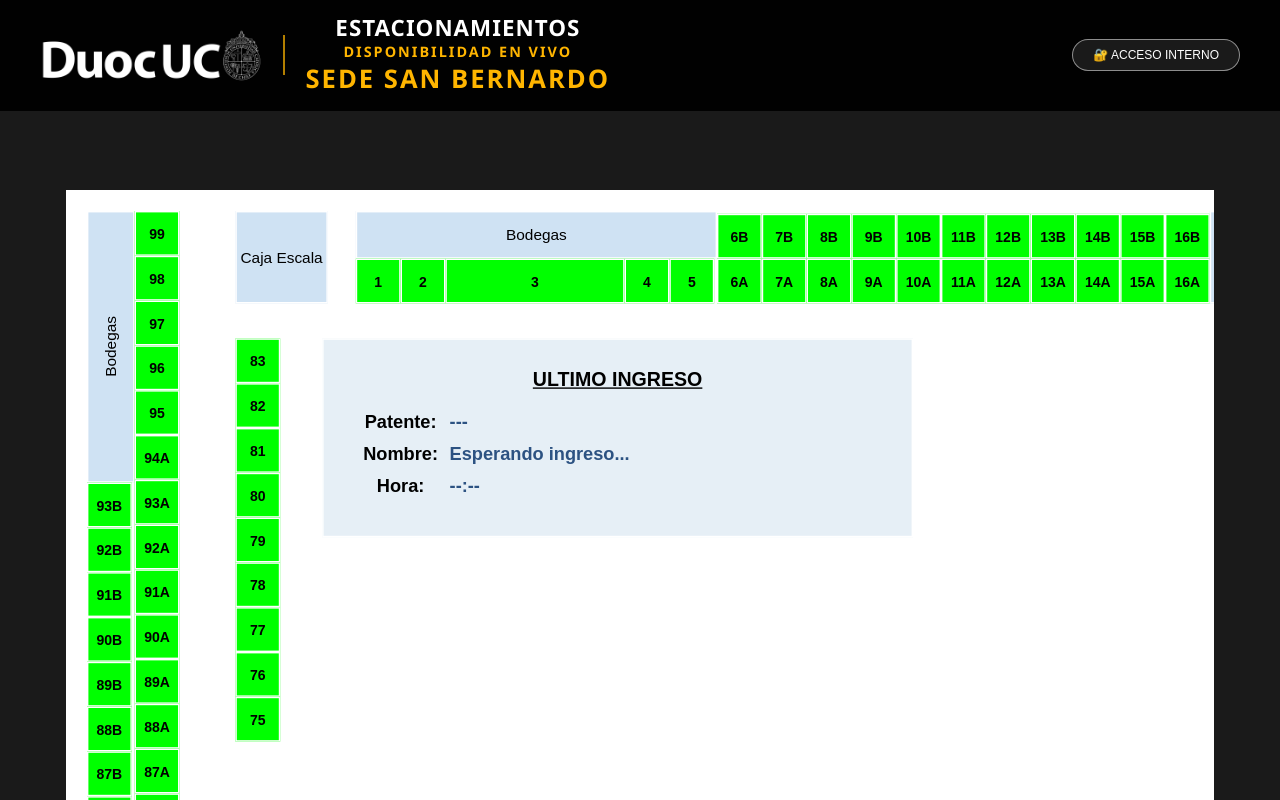
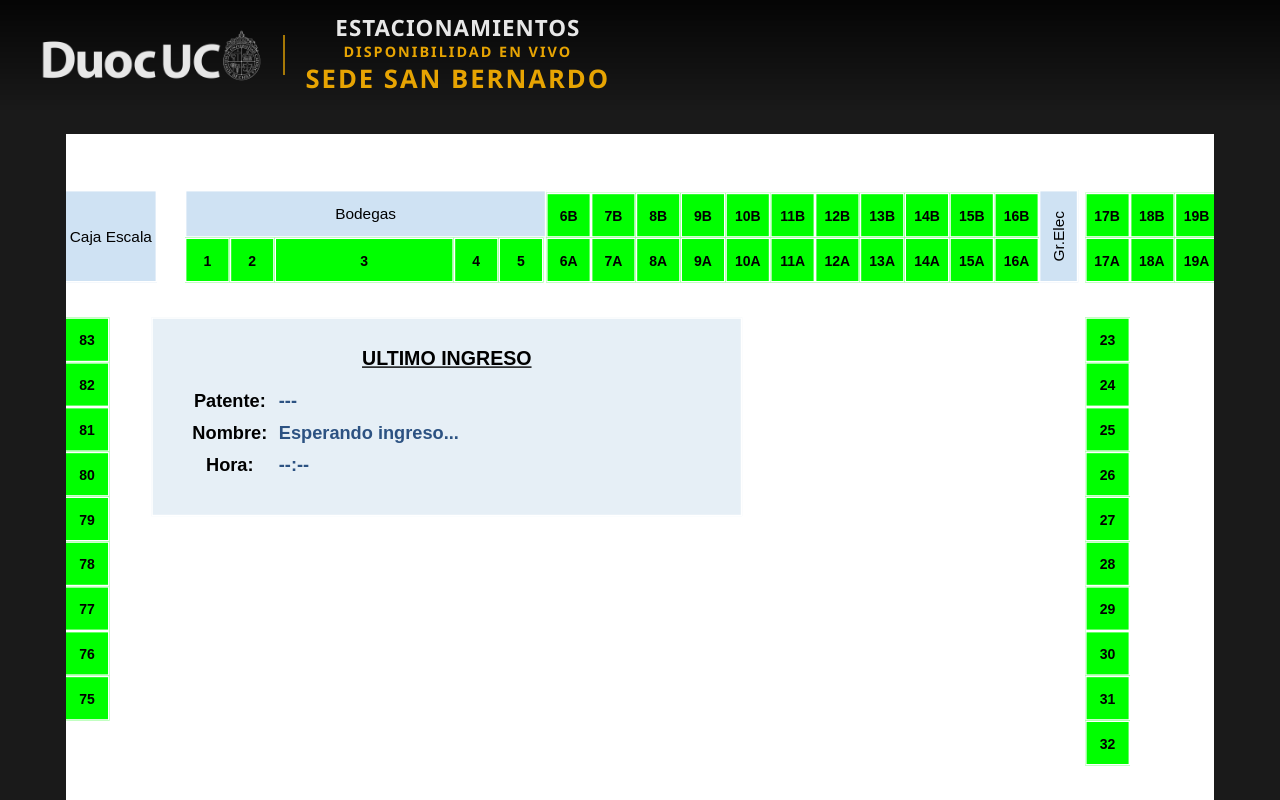
Before and after one commit to taizouu/DuocEstacionamiento, a React (Create React App) app in the folder frontend/: page / in a window 1280 px wide. Built offline with nearby package versions, Linux system fonts and the light colour scheme; no server answers.

Commit message:
Fix: mantener memoria del RUT en caso de error al asignar lugar y responsibidad de mapa

```diff
--- a/frontend/src/components/Mapa.css
+++ b/frontend/src/components/Mapa.css
@@ -8,36 +8,24 @@
   --text-color: #000;
 }
 
-/* --- CONTENEDOR DEL MAPA --- */
 .contenedor-principal {
-  /* Redujimos el padding para no perder espacio valioso en celulares */
-  padding: 15px;
+  padding: 40px;
   background-color: white;
-
-  /* Quitamos el min-height: 100vh para que no genere un espacio blanco gigante abajo */
-  min-height: auto;
+  min-height: 100vh;
   font-family: Arial, Helvetica, sans-serif;
-
   display: flex;
-  /* CAMBIO CLAVE: Cambiamos 'center' por 'flex-start' para que el scroll en celular no corte el lado izquierdo */
-  justify-content: flex-start;
-  align-items: flex-start;
-
-  /* Habilita el desplazamiento con el dedo en celulares */
-  overflow: auto;
-  width: 100%;
+  justify-content: center; /* Centra todo el mapa en la pantalla */
+  overflow-x: auto;
 }
 
 /* --- LAYOUT MACRO --- */
+/* Esta es la clave: Dos grandes paneles lado a lado */
+
 .layout-macro {
   display: flex;
   flex-direction: row;
-  align-items: flex-start;
-  gap: 40px;
-
-  /* CAMBIO CLAVE: Obliga al mapa a mantener su forma original para que el contenedor lo deje hacer scroll horizontal */
-  min-width: max-content;
-  padding-bottom: 20px; /* Espacio extra abajo para que no choque */
+  align-items: flex-start; /* Ambos empiezan desde arriba */
+  gap: 40px; /* El espacio blanco entre la columna 99 y la Caja Escala */
 }
 
 /* Utilitarios de Flexbox */
```
